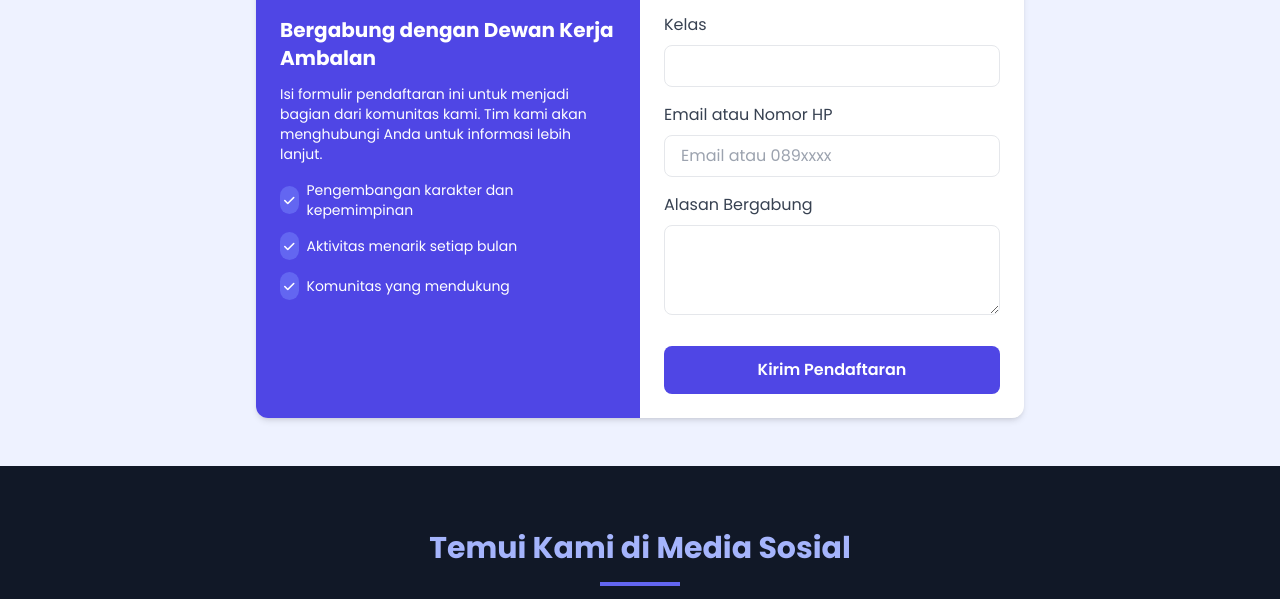
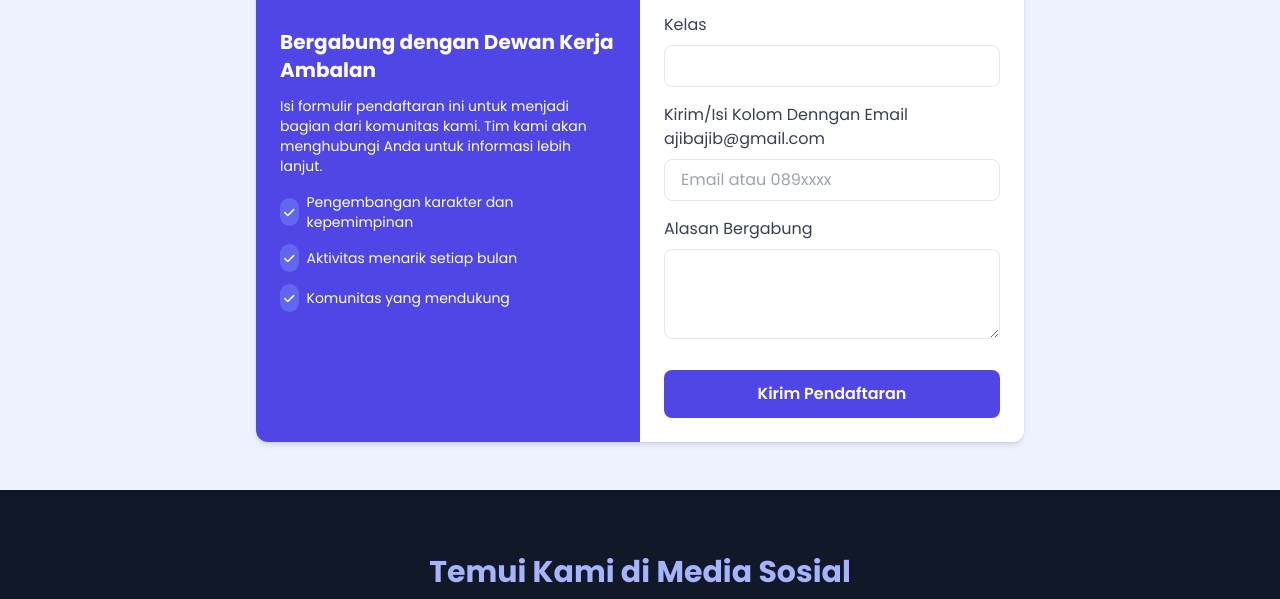
Before and after one commit to ajibajib439-commits/web3, a plain HTML site: page index.html in a window 1280 px wide. Shown: the part 2773-3372 px from the top of the page. Drawn offline with nearby package versions, Linux system fonts and the light colour scheme.

Commit message:
index.html

```diff
--- a/index.html
+++ b/index.html
@@ -275,7 +275,7 @@
             </div>
 
             <div class="mb-4">
-              <label for="kontak" class="block text-gray-700 mb-2">Email atau Nomor HP</label>
+              <label for="kontak" class="block text-gray-700 mb-2">Kirim/Isi Kolom Denngan Email ajibajib@gmail.com</label>
               <input type="text" id="kontak" name="kontak" placeholder="Email atau 089xxxx" class="w-full px-4 py-2 border rounded-lg focus:outline-none focus:ring-2 focus:ring-indigo-400" required>
             </div>
 
```
